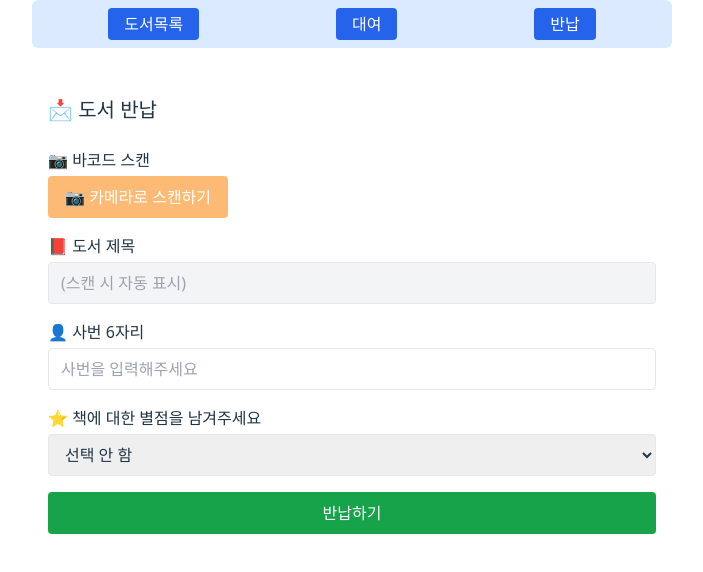
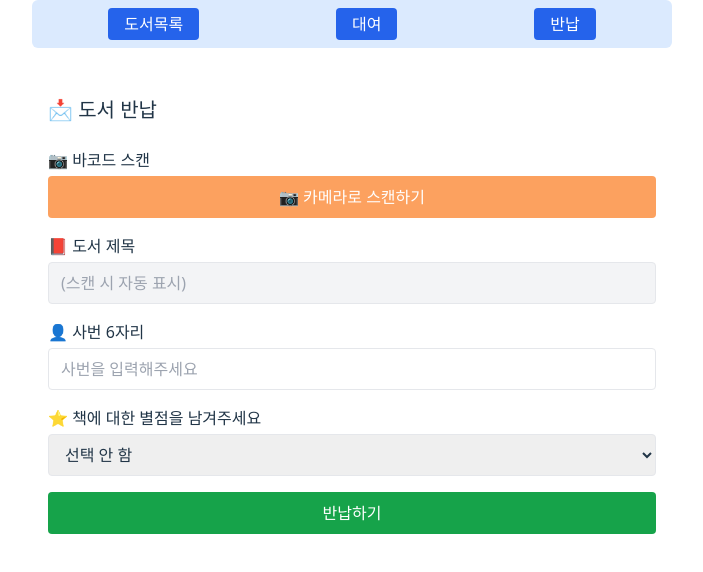
Before and after one commit to daewonpharm/book-rental-app, a React (Vite) app: page /return in a window 1280 px wide. Shown: the top 572 px of the page, without its empty margins (288-991 px from the left). Built offline with nearby package versions, Linux system fonts and the light colour scheme.

Commit message:
야호정

```diff
--- a/src/App.jsx
+++ b/src/App.jsx
@@ -19,13 +19,12 @@ function Navigation() {
 export default function App() {
   return (
     <Router>
-      <div className="w-screen min-h-screen flex flex-col items-center px-4">
-        {/* ✅ 상단 메뉴도 가운데 정렬되도록 max-w 설정 */}
+      <div className="w-screen min-h-screen overflow-x-hidden bg-white">
+        <div className="flex flex-col items-center px-4">
           <div className="w-full max-w-screen-sm">
             <Navigation />
           </div>
 
-        {/* ✅ 본문 콘텐츠도 같은 기준으로 정렬 */}
           <div className="w-full max-w-screen-sm">
             <Routes>
               <Route path="/" element={<BookList />} />
@@ -35,6 +34,7 @@ export default function App() {
             </Routes>
           </div>
         </div>
+      </div>
     </Router>
   );
 }
--- a/src/pages/Return.jsx
+++ b/src/pages/Return.jsx
@@ -63,7 +63,7 @@ export default function Return() {
       <div className="mb-4">
         <label className="block mb-1">📷 바코드 스캔</label>
         <button
-          className="bg-orange-300 hover:bg-orange-400 text-white px-4 py-2 rounded"
+          className="w-full bg-[#fca15f] text-white p-2 rounded hover:bg-[#f98b36]"
           onClick={() => setShowScanner(true)}
         >
           📷 카메라로 스캔하기
```
Lines whose indentation alone changed are shown as unchanged.
